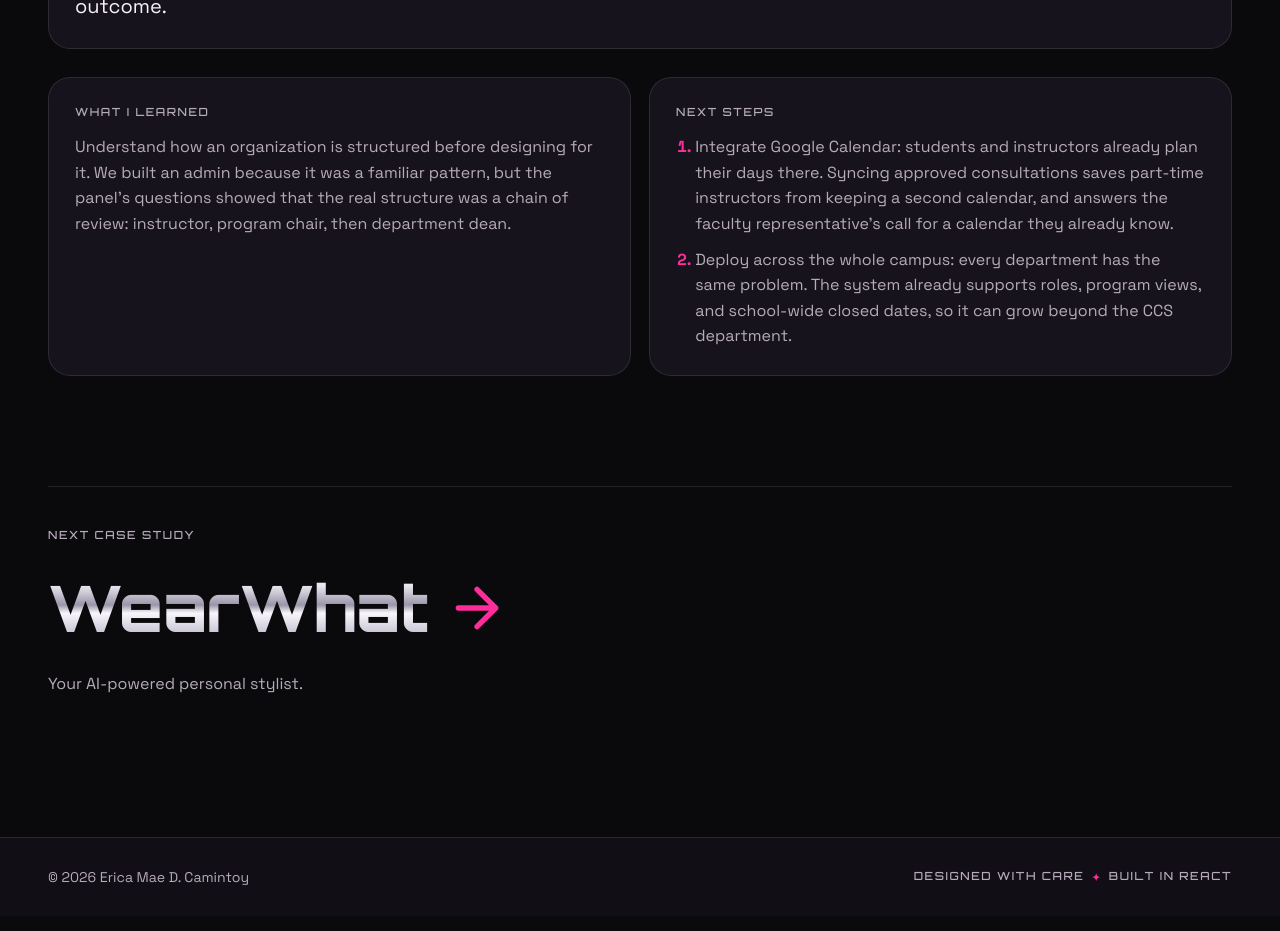
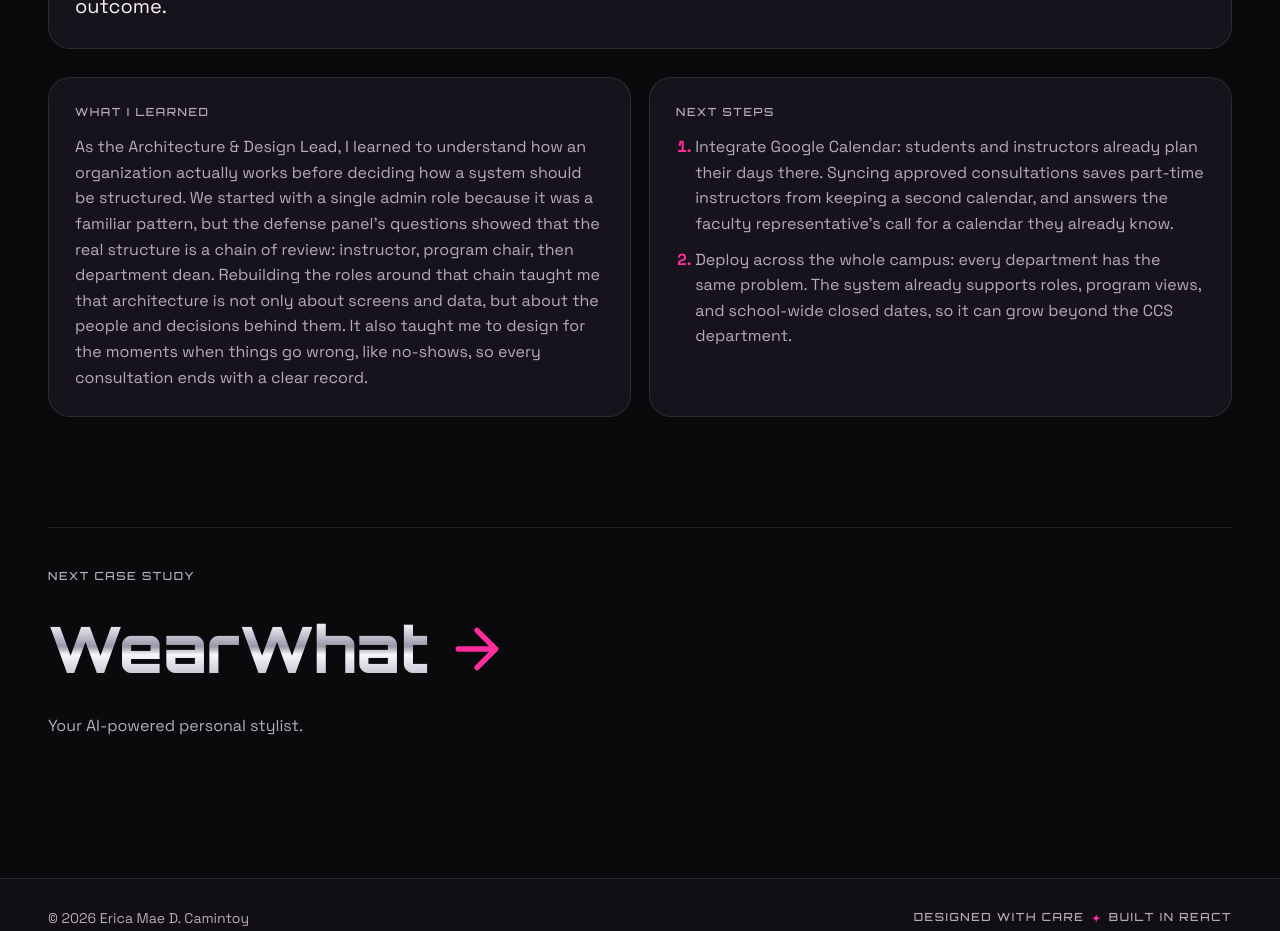
Before and after one commit to mauwi-17/irika-mey, a React (Vite) app: page /work/askademic in a window 1280 px wide. Shown: the part 8120-9051 px from the top of the page. Built offline with nearby package versions, Linux system fonts and the light colour scheme.

Commit message:
Write personal What I learned for Askademic
Co-Authored-By: Claude Opus 5.5 <noreply@anthropic.com>

```diff
--- a/src/data/projects.js
+++ b/src/data/projects.js
@@ -168,7 +168,7 @@ export const projects = [
     impact:
       'Askademic replaces chasing instructors with bookable slots and a recorded outcome for every consultation. Its dashboard already tracks 46 consultation requests across 8 faculty and 5 students, with 14 closed with a recorded outcome.',
     learned:
-      'Understand how an organization is structured before designing for it. We built an admin because it was a familiar pattern, but the panel’s questions showed that the real structure was a chain of review: instructor, program chair, then department dean.',
+      'As the Architecture & Design Lead, I learned to understand how an organization actually works before deciding how a system should be structured. We started with a single admin role because it was a familiar pattern, but the defense panel’s questions showed that the real structure is a chain of review: instructor, program chair, then department dean. Rebuilding the roles around that chain taught me that architecture is not only about screens and data, but about the people and decisions behind them. It also taught me to design for the moments when things go wrong, like no-shows, so every consultation ends with a clear record.',
     nextSteps: [
       'Integrate Google Calendar: students and instructors already plan their days there. Syncing approved consultations saves part-time instructors from keeping a second calendar, and answers the faculty representative’s call for a calendar they already know.',
       'Deploy across the whole campus: every department has the same problem. The system already supports roles, program views, and school-wide closed dates, so it can grow beyond the CCS department.',
```
